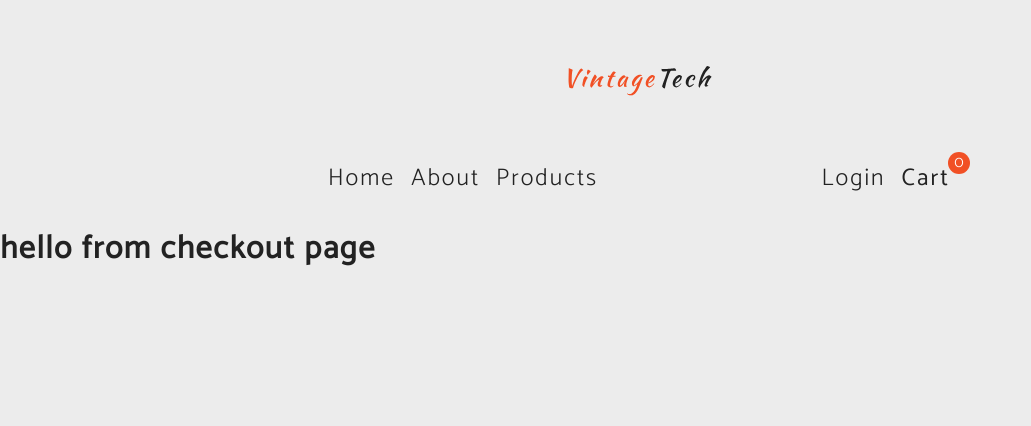
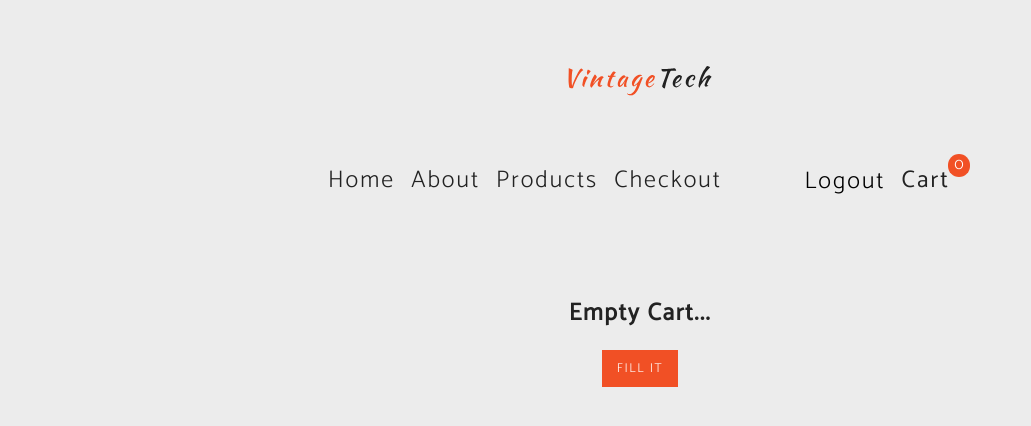
Before and after one commit to cshimm/vintage-tech-store, a React (Create React App) app: page /checkout in a window 1280 px wide. Shown: the top 426 px of the page, without its empty margins (0-1031 px from the left). Built offline with nearby package versions, Linux system fonts and the light colour scheme; no server answers; sample sign-in values are in the browser's storage.

Commit message:
checkout page setup

```diff
--- a/src/App.js
+++ b/src/App.js
@@ -13,6 +13,7 @@ import ProductDetails from './pages/ProductDetails';
 //components
 import Header from './components/Header';
 import Alert from './components/Alert';
+import PrivateRoute from './components/PrivateRoute';
 export default function App() {
   return (
     <Router>
@@ -28,9 +29,9 @@ export default function App() {
         <Route path='/cart'>
           <Cart />
         </Route>
-        <Route path='/checkout'>
+        <PrivateRoute path='/checkout' name='john' msg='hello'>
           <Checkout />
-        </Route>
+        </PrivateRoute>
         <Route path='/login'>
           <Login />
         </Route>
--- a/src/components/Header.js
+++ b/src/components/Header.js
@@ -2,8 +2,11 @@ import React from 'react';
 import { Link } from 'react-router-dom';
 import logo from '../assets/logo.svg';
 import CartLink from './Cart/CartLink';
+import { UserContext } from '../context/user';
+import LoginLink from '../components/LoginLink';
 
 export default function Header() {
+  const { user } = React.useContext(UserContext);
   return (
     <header className='header'>
       <Link to='/'>
@@ -21,11 +24,14 @@ export default function Header() {
             <li>
               <Link to='/products'>Products</Link>
             </li>
+            {user.token && (
+              <li>
+                <Link to='/checkout'>checkout</Link>
+              </li>
+            )}
           </div>
           <div>
-            <li>
-              <Link to='/login'>Login</Link>
-            </li>
+            <LoginLink />
             <CartLink />
           </div>
         </ul>
--- a/src/components/LoginLink.js
+++ b/src/components/LoginLink.js
@@ -1,5 +1,28 @@
-import React from "react";
+import React from 'react';
+import { Link } from 'react-router-dom';
+import { UserContext } from '../context/user';
+import { CartContext } from '../context/cart';
 
 export default function LoginLink() {
-  return <h1>hello from login link</h1>;
+  const { user, userLogout, showAlert } = React.useContext(UserContext);
+  const { clearCart } = React.useContext(CartContext);
+
+  if (user.token) {
+    return (
+      <button
+        className='login-btn'
+        onClick={() => {
+          userLogout();
+          clearCart();
+          showAlert({
+            msg: `User logged out. Goodbye, ${user.username}!`,
+            type: 'danger',
+          });
+        }}
+      >
+        logout
+      </button>
+    );
+  }
+  return <Link to='/login'>login</Link>;
 }
--- a/src/components/PrivateRoute.js
+++ b/src/components/PrivateRoute.js
@@ -1,5 +1,16 @@
-import React from "react";
+import React from 'react';
+import { Route, Redirect } from 'react-router-dom';
+import { UserContext } from '../context/user';
 
-export default function PrivateRoute() {
-  return <h1>hello from private route</h1>;
+export default function PrivateRoute({ children, ...rest }) {
+  const { user } = React.useContext(UserContext);
+
+  return (
+    <Route
+      {...rest}
+      render={() => {
+        return user.token ? children : <Redirect to='/login'></Redirect>;
+      }}
+    ></Route>
+  );
 }
--- a/src/pages/Cart.js
+++ b/src/pages/Cart.js
@@ -1,13 +1,13 @@
 import React from 'react';
 import { CartContext } from '../context/cart';
+import { UserContext } from '../context/user';
 import EmptyCart from '../components/Cart/EmptyCart';
 import CartItem from '../components/Cart/CartItem';
 import { Link } from 'react-router-dom';
-// import {UserContext} from '../context/user'
 
 export default function Cart() {
-  let user = false;
   const { cart, total } = React.useContext(CartContext);
+  const { user } = React.useContext(UserContext);
   if (cart.length === 0) {
     return <EmptyCart />;
   }
@@ -19,7 +19,7 @@ export default function Cart() {
         return <CartItem key={item.id} {...item} />;
       })}
       <h2>total: ${total}</h2>
-      {user ? (
+      {user.token ? (
         <Link to='/checkout' className='btn btn-primary btn-block'>
           checkout
         </Link>
--- a/src/pages/Checkout.js
+++ b/src/pages/Checkout.js
@@ -1,5 +1,72 @@
-import React from "react";
+import React from 'react';
+import { CartContext } from '../context/cart';
+import { UserContext } from '../context/user';
+import { useHistory } from 'react-router-dom';
+import EmptyCart from '../components/Cart/EmptyCart';
+//react-stripe elements
+import submitOrder from '../strapi/submitOrder';
 
-export default function Checkout() {
-  return <h1>hello from checkout page</h1>;
+export default function Checkout(props) {
+  const { cart, total, clearCart } = React.useContext(CartContext);
+  const { user, showAlert, hideAlert, alert } = React.useContext(UserContext);
+  const history = useHistory();
+  //state values
+  const [name, setName] = React.useState('');
+  const [error, setError] = React.useState('');
+  const isEmpty = !name || alert.show;
+  async function handleSubmit(e) {
+    e.preventDefault();
+  }
+  if (cart.length < 1) return <EmptyCart />;
+  return (
+    <section className='section form'>
+      <h2 className='section-title'>checkout</h2>
+      <form className='checkout-form'>
+        <h3>
+          order total: <span>${total}</span>
+        </h3>
+        {/* single input */}
+        <div className='form-control'>
+          <label htmlFor='name'>your name</label>
+          <input
+            type='text'
+            id='name'
+            value={name}
+            onChange={(e) => {
+              setName(e.target.value);
+            }}
+          />
+        </div>
+        {/* end of single input */}
+        {/* card element */}
+        <div className='stripe-input'>
+          <label htmlFor='card-element'>credit or debit card</label>
+          <p className='stripe-info'>
+            Test using this credit card : <span>4242 4242 4242 4242</span>
+            <br />
+            enter any 5 digits for the zip code
+            <br />
+            enter any 3 digits for the CVC
+          </p>
+        </div>
+        {/* end of card element */}
+
+        {/* STRIPE ELEMENTS */}
+        {/* stripe errors */}
+        {error && <p className='form-empty'>{error}</p>}
+        {/* empty value */}
+        {isEmpty ? (
+          <p className='form-empty'>please fill out name field</p>
+        ) : (
+          <button
+            type='submit'
+            onClick={handleSubmit}
+            className='btn btn-primary btn-block'
+          >
+            submit
+          </button>
+        )}
+      </form>
+    </section>
+  );
 }
```
